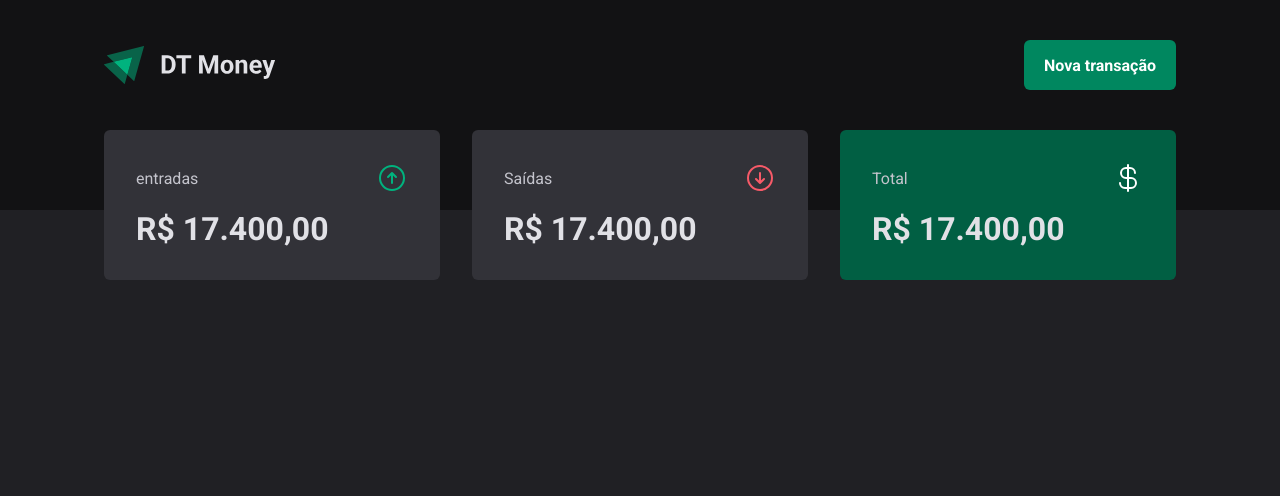
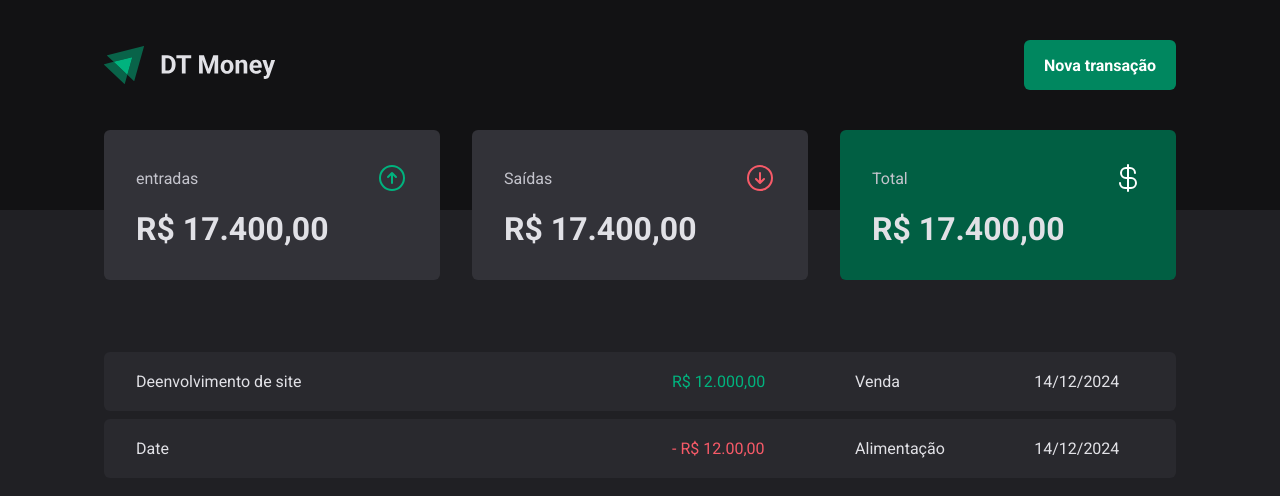
Before and after one commit to LucasFlaquer/ignite-react-03-dt-money, a React (Vite) app: page / in a window 1280 px wide. Shown: the top 496 px of the page. Built offline with nearby package versions, Linux system fonts and the light colour scheme.

Commit message:
table transactions

```diff
--- a/src/pages/transactions/index.tsx
+++ b/src/pages/transactions/index.tsx
@@ -1,11 +1,38 @@
 import { Header } from '../../components/header'
 import { Summary } from '../../components/summary'
+import {
+  PriceHighlight,
+  TransactionsContainer,
+  TransactionsTable,
+} from './styles'
 
 export function Transactions() {
   return (
     <div>
       <Header />
       <Summary />
+      <TransactionsContainer>
+        <TransactionsTable>
+          <tbody>
+            <tr>
+              <td width="50%">Deenvolvimento de site</td>
+              <td>
+                <PriceHighlight variant="income">R$ 12.000,00</PriceHighlight>
+              </td>
+              <td>Venda</td>
+              <td>14/12/2024</td>
+            </tr>
+            <tr>
+              <td width="50%">Date</td>
+              <td>
+                <PriceHighlight variant="outcome">- R$ 12.00,00</PriceHighlight>
+              </td>
+              <td>Alimentação</td>
+              <td>14/12/2024</td>
+            </tr>
+          </tbody>
+        </TransactionsTable>
+      </TransactionsContainer>
     </div>
   )
 }
--- /dev/null
+++ b/src/pages/transactions/styles.ts
@@ -0,0 +1,39 @@
+import styled from 'styled-components'
+
+export const TransactionsContainer = styled.main`
+  width: 100%;
+  max-width: 1120px;
+  margin: 4rem auto 0;
+  padding: 0 1.5rem;
+`
+
+export const TransactionsTable = styled.table`
+  width: 100%;
+  border-collapse: separate;
+  border-spacing: 0 0.5rem;
+  /* margin-top: 1.5rem; */
+
+  td {
+    padding: 1.25rem 2rem;
+    background: ${(props) => props.theme['gray-700']};
+
+    &:first-child {
+      border-top-left-radius: 6px;
+      border-bottom-left-radius: 6px;
+    }
+
+    &:last-child {
+      border-top-right-radius: 6px;
+      border-bottom-right-radius: 6px;
+    }
+  }
+`
+
+interface PriceHighlightProps {
+  variant: 'income' | 'outcome'
+}
+
+export const PriceHighlight = styled.span<PriceHighlightProps>`
+  color: ${({ theme, variant }) =>
+    variant === 'income' ? theme['green-300'] : theme['red-300']};
+`
```
